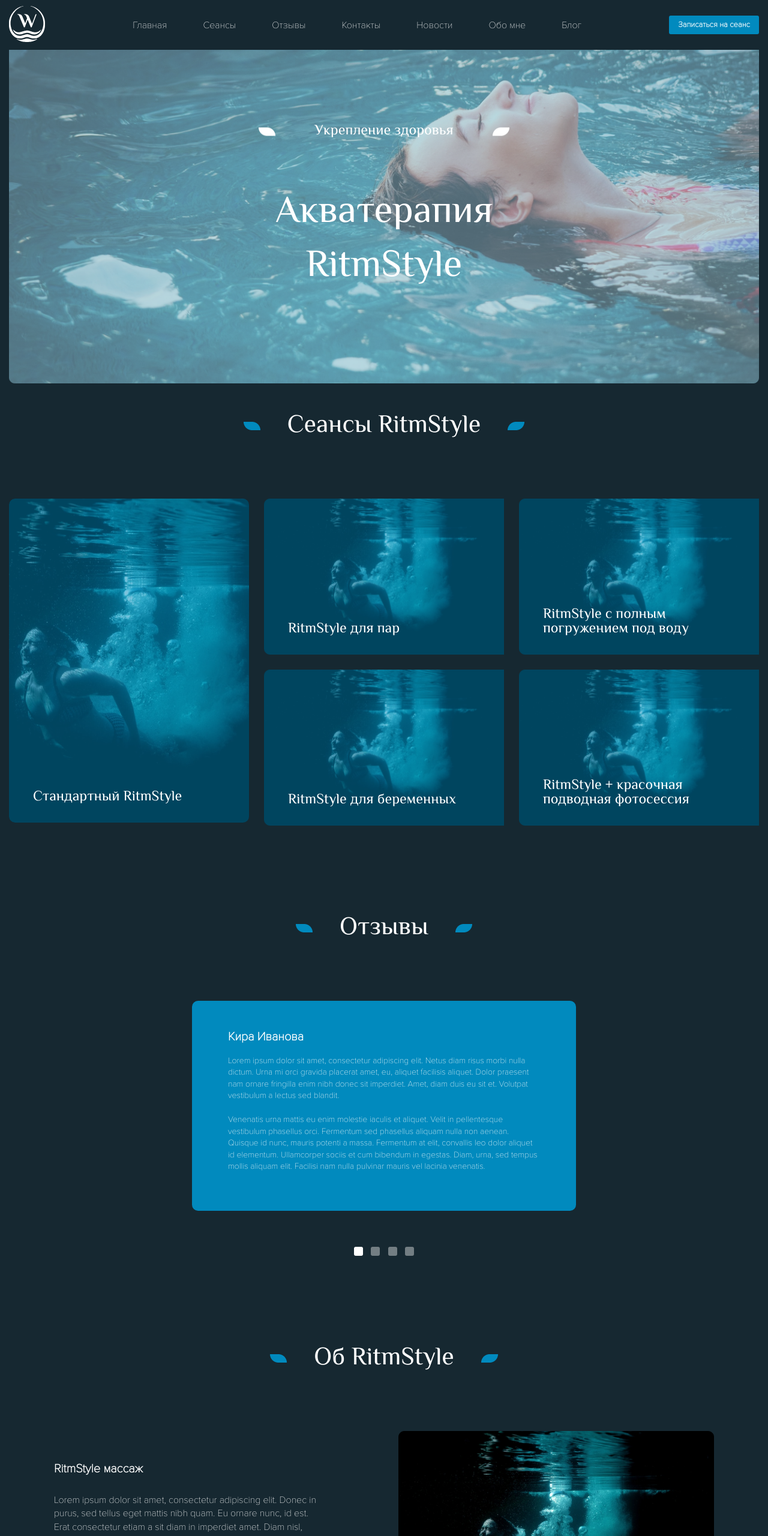
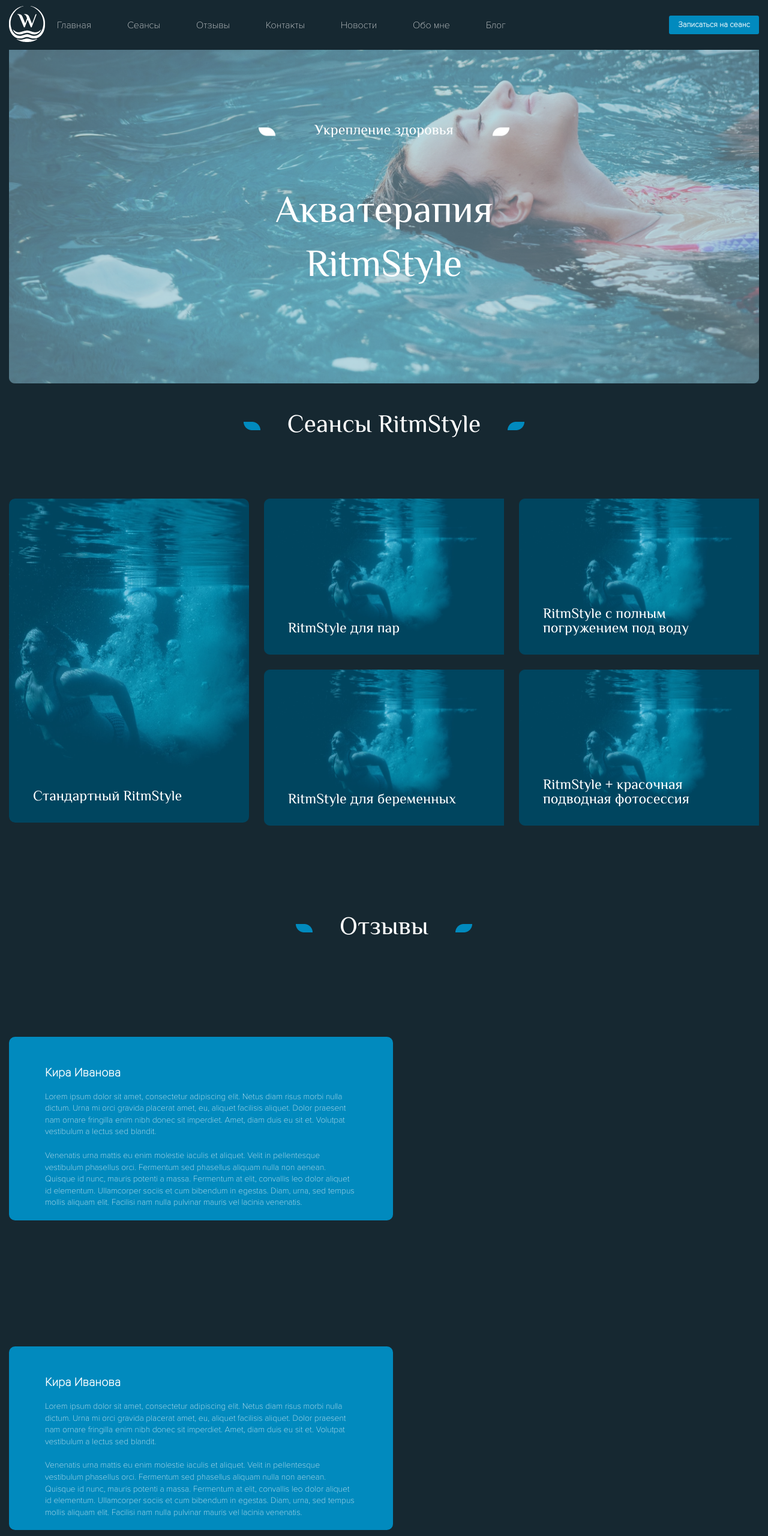
Before and after one commit to vlaskiri/project-1, a plain HTML site: page index.html in a window 1280 px wide. Shown: the top 2560 px of the page at 60% size. Drawn offline with nearby package versions, Linux system fonts and the light colour scheme.

Commit message:
Update project, version 0.3.1

```diff
--- a/assets/styles/header.css
+++ b/assets/styles/header.css
@@ -14,6 +14,10 @@
     background-color: #162831;
 }
 
+.h-image {
+    width: 100%;
+}
+
 .header.is--open .navigation {
     transform: translateX(0);
 }
@@ -23,20 +27,25 @@
     display: flex;
     align-items: center;
     border-radius: 3px;
+    margin-left: auto;
 }
-
 .registration a {
     text-align: center;
     font-size: 13px;
     font-weight: 600;
     padding: 9px 15px;
 }
-
 .navigation {
+    display: flex;
+    flex: 1 1 0;
+    padding-left: 20px;
+}
+.navigation-list {
     display: flex;
     justify-content: space-between;
     align-items: center;
     gap: 60px;
+    padding-right: 10px;
 }
 
 .header-burger {
@@ -68,7 +77,3 @@
     opacity: 1;
     transform: none;
 }
-.navigation-open {
-    position: absolute;
-
-}
--- a/assets/styles/main.css
+++ b/assets/styles/main.css
@@ -137,11 +137,12 @@ main {
 .reviews-one {
     display: flex;
     flex-direction: column;
-    margin: 0 auto;
+    margin: 60px auto 150px;
     max-width: 640px;
     min-height: 350px;
     background-color: #018ABE;
     border-radius: 10px;
+
 }
 .title-reviews {
     display: flex;
@@ -163,29 +164,29 @@ main {
 .description-reviews-one p {
     margin-bottom: 20px;
 }
-.slider {
-    display: flex;
-    justify-content: space-between;
-    margin: 60px auto 150px;
-    width: 100px;
-}
-.slider-reviews {
-    content: '';
-    width: 15px;
-    height: 15px;
-    background-color: #FFFFFF;
-    border-radius: 3px;
-    display: flex;
-    opacity: 0.4;
-}
-.slider-reviews-one {
-    content: '';
-    width: 15px;
-    height: 15px;
-    background-color: #FFFFFF;
-    border-radius: 3px;
-    display: flex;
-}
+/*.slider {*/
+/*    display: flex;*/
+/*    justify-content: space-between;*/
+/*    margin: 60px auto 150px;*/
+/*    width: 100px;*/
+/*}*/
+/*.slider-reviews {*/
+/*    content: '';*/
+/*    width: 15px;*/
+/*    height: 15px;*/
+/*    background-color: #FFFFFF;*/
+/*    border-radius: 3px;*/
+/*    display: flex;*/
+/*    opacity: 0.4;*/
+/*}*/
+/*.slider-reviews-one {*/
+/*    content: '';*/
+/*    width: 15px;*/
+/*    height: 15px;*/
+/*    background-color: #FFFFFF;*/
+/*    border-radius: 3px;*/
+/*    display: flex;*/
+/*}*/
 .info-rs {
     max-width: 1100px;
     min-height: 870px;
--- a/assets/styles/media.css
+++ b/assets/styles/media.css
@@ -7,24 +7,41 @@
         align-items: center;
         margin: 30px 40px 0;
     }
-    .navigation {
-        gap: 20px;
-    }
+
 }
-@media (max-width: 768px) {
+@media (max-width: 1024px) {
     .navigation {
         position: absolute;
         right: 0;
-        top: 83px;
+        top: 80px;
         transform: translateX(100%);
         background-color: #162831;
         flex-direction: column;
+        padding: 15px;
+        height: calc(100vh - 73px);
+    }
+    .navigation-list {
+        flex-direction: column;
+        align-items: center;
+        gap: 20px;
+        padding: 0;
     }
     .registration {
-        display: none;
+        margin: auto;
+    }
+    .navigation-list a {
+        padding: 5px;
     }
     .header-burger {
         display: flex;
+    }
+}
+@media (max-width: 425px) {
+    .navigation {
+        width: 100%;
+    }
+    .header-image {
+        width: 15%;
     }
 }
 
@@ -46,7 +63,7 @@
         line-height: 1.1;
     }
 }
-@media (max-width: 575px) {
+@media (max-width: 668px) {
     .front-title-top {
         margin-bottom: 20px;
         gap: 20px;
--- a/index.html
+++ b/index.html
@@ -6,6 +6,7 @@
     <title>Project from VLASOV KIRILL</title>
     <link href="assets/styles/reset.css" rel="stylesheet">
     <link href="assets/styles/main.css" rel="stylesheet">
+    <link rel="stylesheet" type="text/css" href="//cdn.jsdelivr.net/npm/slick-carousel@1.8.1/slick/slick.css">
     <link href="assets/styles/header.css" rel="stylesheet">
     <link href="assets/styles/components.css" rel="stylesheet">
     <link href="assets/styles/footer.css" rel="stylesheet">
@@ -17,9 +18,11 @@
 <body>
 <header class="header" id="header">
     <div class="header-image">
-        <img alt="Эмблема сайта-1" src="assets/images/logo.svg">
+        <img alt="Эмблема сайта-1" src="assets/images/logo.svg" class="h-image">
     </div>
-    <div class="navigation">
+
+    <nav class="navigation">
+        <div class="navigation-list">
             <a href="index.html">Главная</a>
             <a href="index.html">Сеансы</a>
             <a href="index.html">Отзывы</a>
@@ -31,32 +34,8 @@
         <div class="registration">
             <a href="index.html">Записаться на сеанс</a>
         </div>
-<!--    <div class="navigation-open">-->
-<!--        <ul>-->
-<!--            <li class="burger-list">-->
-<!--                <a href="index.html">Главная</a>-->
-<!--            </li>-->
-<!--            <li class="burger-list">-->
-<!--                <a href="index.html">Сеансы</a>-->
-<!--            </li>-->
-<!--            <li class="burger-list">-->
-<!--                <a href="index.html">Отзывы</a>-->
-<!--            </li>-->
-<!--            <li class="burger-list">-->
-<!--                <a href="index.html">Контакты</a>-->
-<!--            </li>-->
-<!--            <li class="burger-list">-->
-<!--                <a href="index.html">Новости</a>-->
-<!--            </li>-->
-<!--            <li class="burger-list">-->
-<!--                <a href="index.html">Обо мне</a>-->
-<!--            </li>-->
-<!--            <li class="burger-list">-->
-<!--                <a href="index.html">Блог</a>-->
-<!--            </li>-->
-<!--            <a href="index.html">Записаться на сеанс</a>-->
-<!--        </ul>-->
-<!--    </div>-->
+    </nav>
+
     <div class="header-burger" id="header-burger">
         <div class="burgerline-one"></div>
         <div class="burgerline-two"></div>
@@ -116,6 +95,7 @@
         <img alt="лепесток справа" class="front-image-two" src="assets/images/front-image2.png">
     </div>
 
+    <div class="slider">
         <div class="reviews-one">
             <div class="title-reviews">
                 <h3>Кира Иванова</h3>
@@ -131,12 +111,31 @@
                     venenatis.</p>
             </div>
         </div>
+    </div>
     <div class="slider">
-        <div class="slider-reviews-one"></div>
-        <div class="slider-reviews"></div>
-        <div class="slider-reviews"></div>
-        <div class="slider-reviews"></div>
+        <div class="reviews-one">
+            <div class="title-reviews">
+                <h3>Кира Иванова</h3>
             </div>
+            <div class="description-reviews-one">
+                <p>Lorem ipsum dolor sit amet, consectetur adipiscing elit. Netus diam risus morbi nulla dictum. Urna mi
+                    orci gravida placerat amet, eu, aliquet facilisis aliquet. Dolor praesent nam ornare fringilla enim nibh
+                    donec sit imperdiet. Amet, diam duis eu sit et. Volutpat vestibulum a lectus sed blandit.</p>
+                <p>Venenatis urna mattis eu enim molestie iaculis et aliquet. Velit in pellentesque vestibulum phasellus
+                    orci. Fermentum sed phasellus aliquam nulla non aenean. Quisque id nunc, mauris potenti a massa.
+                    Fermentum at elit, convallis leo dolor aliquet id elementum. Ullamcorper sociis et cum bibendum in
+                    egestas. Diam, urna, sed tempus mollis aliquam elit. Facilisi nam nulla pulvinar mauris vel lacinia
+                    venenatis.</p>
+            </div>
+        </div>
+    </div>
+
+<!--    <div class="slider">-->
+<!--        <div class="slider-reviews-one"></div>-->
+<!--        <div class="slider-reviews"></div>-->
+<!--        <div class="slider-reviews"></div>-->
+<!--        <div class="slider-reviews"></div>-->
+<!--    </div>-->
 
     <div class="h2-title">
         <img alt="лепесток слева" src="assets/images/front-image2.png">
@@ -357,7 +356,9 @@
 
             }
         });
-// здесь добавить слайдер (код)
+        $('.slider').slick({
+            arrows: false,
+        });
     });
 </script>
 
```
Lines whose indentation alone changed are shown as unchanged.
